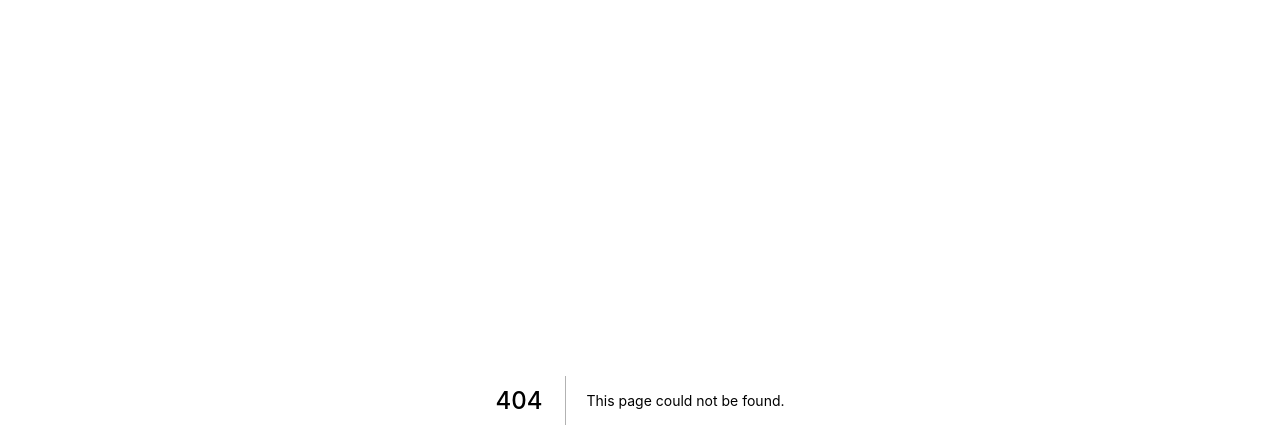
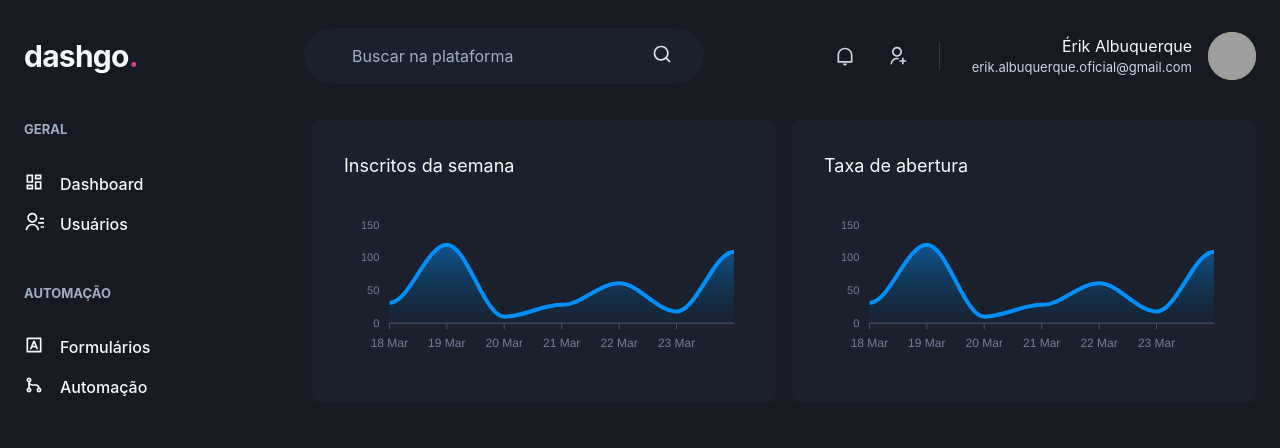
Before and after one commit to erik-albuquerque/dashgo, a Next.js app: page /dashboard in a window 1280 px wide. Before the commit this address had no page. Shown: the top 448 px of the page. Built offline with nearby package versions, Linux system fonts and the light colour scheme; grey boxes are pictures that could not be loaded.

Commit message:
feat: add dashboard page

```diff
--- /dev/null
+++ b/src/pages/dashboard.tsx
@@ -0,0 +1,97 @@
+import dynamic from "next/dynamic";
+
+import { Box, Flex, SimpleGrid, Text, theme } from "@chakra-ui/react";
+
+import { Header } from "../components/Header";
+import { SideBar } from "../components/SideBar";
+
+const Charts = dynamic(() => import("react-apexcharts"), {
+  ssr: false,
+});
+
+const options = {
+  chart: {
+    toolbar: {
+      show: false,
+    },
+    zoom: {
+      enabled: false,
+    },
+    foreColor: theme.colors.gray[500],
+  },
+  grid: {
+    show: false,
+  },
+  dataLabels: {
+    enabled: false,
+  },
+  tooltip: {
+    enabled: false,
+  },
+  xaxis: {
+    type: "datetime",
+    axisBorder: {
+      color: theme.colors.gray[600],
+    },
+    axisTicks: {
+      color: theme.colors.gray[600],
+    },
+    categories: [
+      "2021-03-18T00:00:00.000Z",
+      "2021-03-19T00:00:00.000Z",
+      "2021-03-20T00:00:00.000Z",
+      "2021-03-21T00:00:00.000Z",
+      "2021-03-22T00:00:00.000Z",
+      "2021-03-23T00:00:00.000Z",
+      "2021-03-24T00:00:00.000Z",
+    ],
+  },
+  fill: {
+    opacity: 0.3,
+    type: "gradient",
+    gradient: {
+      shade: "dark",
+      opacityFrom: 0.7,
+      opacityTo: 0.3,
+    },
+  },
+} as const;
+
+const series = [{ name: "series1", data: [31, 120, 10, 28, 61, 18, 109] }];
+
+export default function Dashboard() {
+  return (
+    <Flex direction="column" h="100vh">
+      <Header />
+
+      <Flex w="100%" my="6" mx="auto" px="6" maxW={1400}>
+        <SideBar />
+
+        <SimpleGrid flex="1" gap="4" minChildWidth="320px" align="flex-start">
+          <Box p="8" bg="gray.800" borderRadius={8} pb="4">
+            <Text fontSize="lg" mb="4">
+              Inscritos da semana
+            </Text>
+            <Charts
+              options={options}
+              series={series}
+              type="area"
+              height={160}
+            />
+          </Box>
+          <Box p="8" bg="gray.800" borderRadius={8}>
+            <Text fontSize="lg" mb="4">
+              Taxa de abertura
+            </Text>
+            <Charts
+              options={options}
+              series={series}
+              type="area"
+              height={160}
+            />
+          </Box>
+        </SimpleGrid>
+      </Flex>
+    </Flex>
+  );
+}
```
